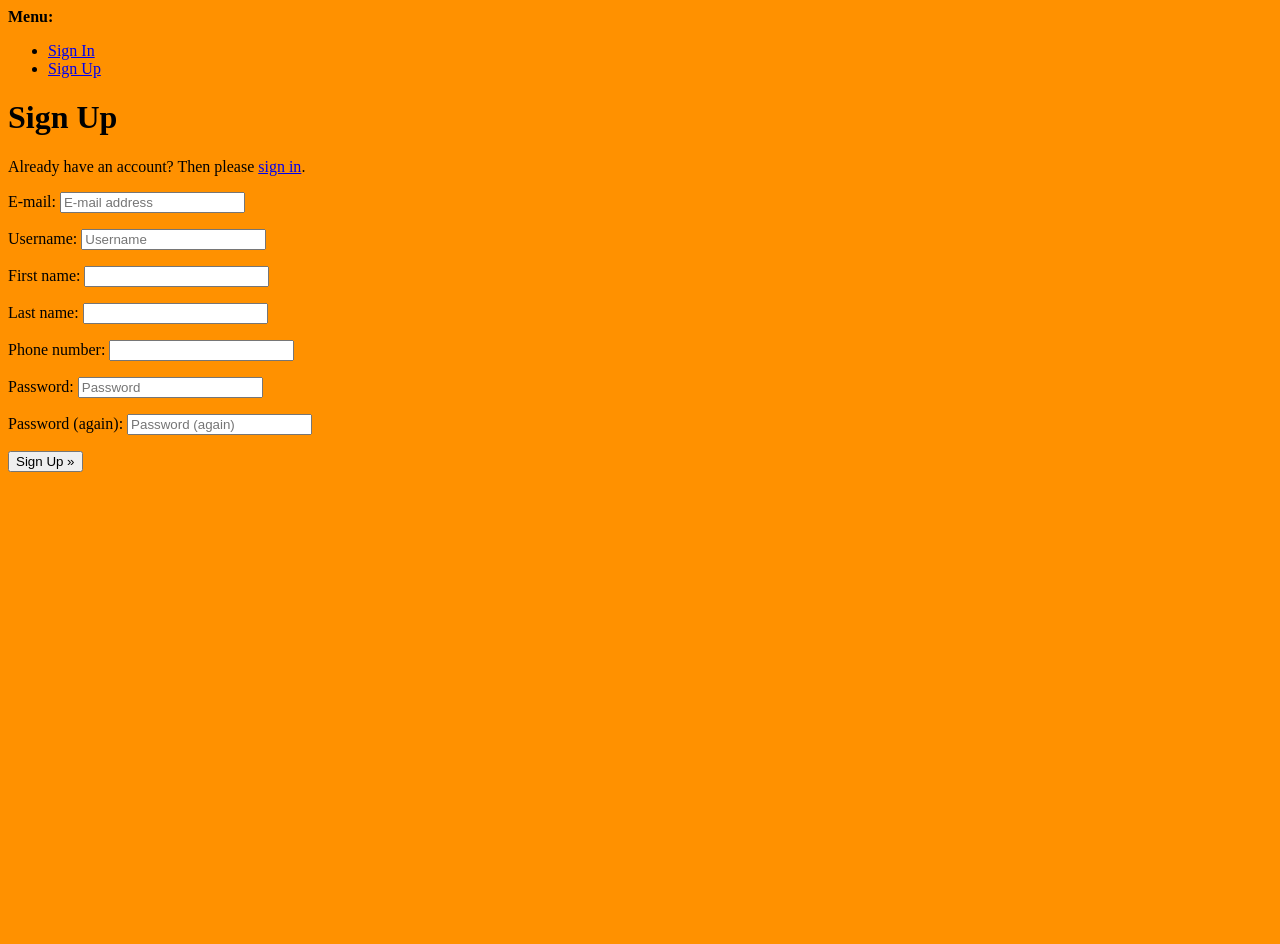
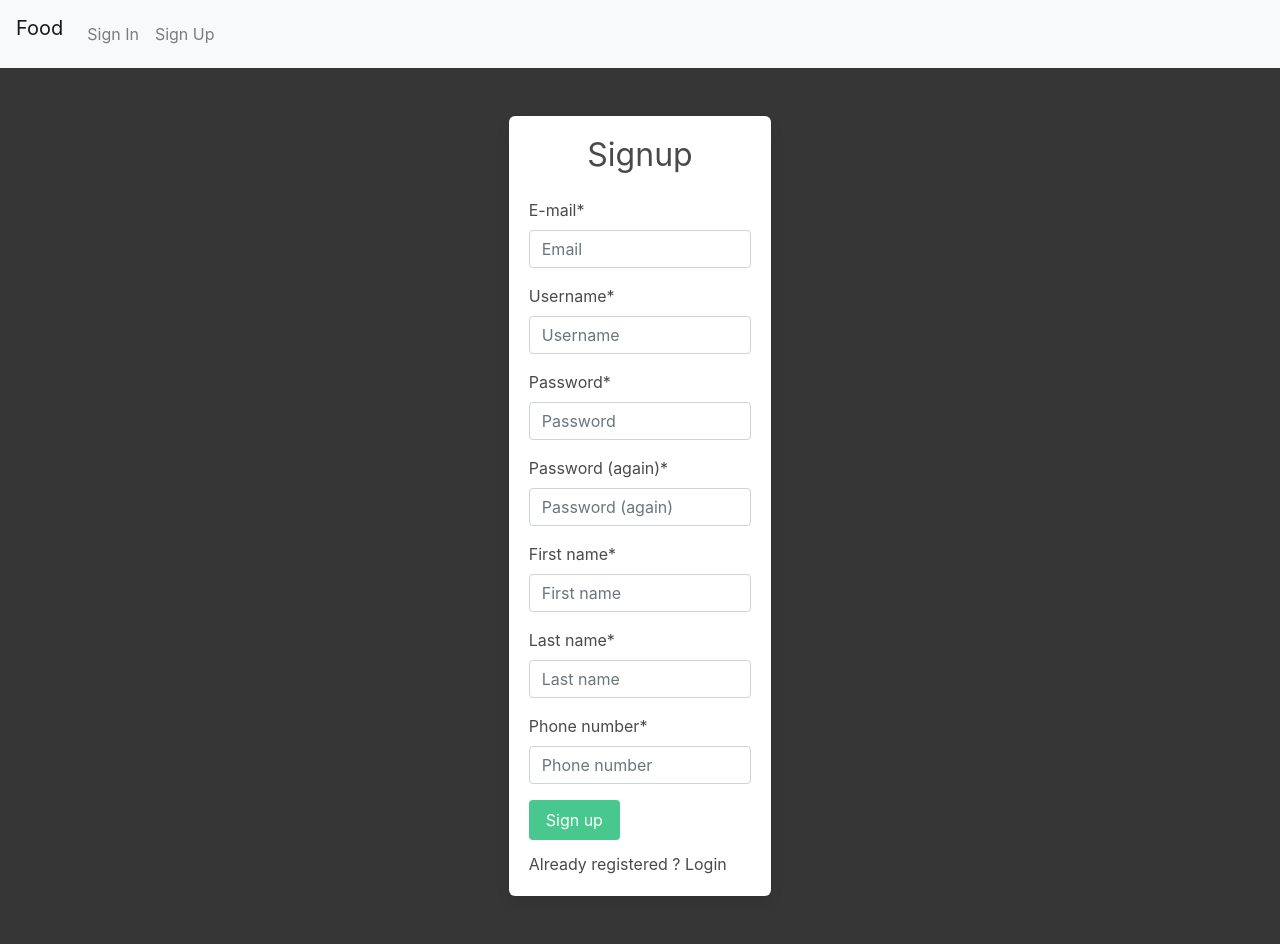
Before and after one commit to sanarkk/django-website, a Django app: page /home/signup/ in a window 1280 px wide. Before the commit the page ends 472 px from the top, so only its background shows below. Run offline with Django 4.2, Linux system fonts and the light colour scheme; some libraries are stand-ins or nearby versions.

Commit message:
Developed some web layout

```diff
--- a/core/settings/base.py
+++ b/core/settings/base.py
@@ -41,11 +41,14 @@ INSTALLED_APPS = [
     "django.utils.translation",
     "rest_framework",
     "djangoauth",
+    'crispy_forms',
     # django all-auth
     "allauth",
     "allauth.account",
     "allauth.socialaccount",
 ]
+
+CRISPY_TEMPLATE_PACK = 'bootstrap4'
 
 MIDDLEWARE = [
     "django.middleware." "security.SecurityMiddleware",
--- a/djangoauth/forms.py
+++ b/djangoauth/forms.py
@@ -6,13 +6,46 @@ from .models import UserProfile
 
 class CustomSignupForm(SignupForm):
     first_name = forms.CharField(
-        max_length=40, required=True, label=gettext_lazy("First name")
+        max_length=40, required=True, label=gettext_lazy("First name"), widget=forms.TextInput(attrs={
+            "class": "",
+            "type": "",
+            "placeholder": "First name",
+        })
     )
     last_name = forms.CharField(
-        max_length=40, required=True, label=gettext_lazy("Last name")
+        max_length=40, required=True, label=gettext_lazy("Last name"), widget=forms.TextInput(attrs={
+            "class": "",
+            "type": "",
+            "placeholder": "Last name",
+        })
+    )
+    email = forms.CharField(
+        max_length=40, required=True, label=gettext_lazy("Email"), widget=forms.TextInput(attrs={
+            "class": "",
+            "type": "",
+            "placeholder": "Email",
+        })
     )
     phone_number = forms.CharField(
-        max_length=40, required=False, label=gettext_lazy("Phone number")
+        max_length=40, required=True, label=gettext_lazy("Phone number"), widget=forms.TextInput(attrs={
+            "class": "",
+            "type": "",
+            "placeholder": "Phone number",
+        })
+    )
+    password1 = forms.CharField(
+        max_length=40, required=True, label=gettext_lazy("Password"), widget=forms.TextInput(attrs={
+            "class": "",
+            "type": "",
+            "placeholder": "Password",
+        })
+    )
+    password2 = forms.CharField(
+        max_length=40, required=True, label=gettext_lazy("Password"), widget=forms.TextInput(attrs={
+            "class": "",
+            "type": "",
+            "placeholder": "Password",
+        })
     )
 
     def save(self, request):
--- a/djangoauth/templates/main_page.html
+++ b/djangoauth/templates/main_page.html
@@ -2,36 +2,47 @@
 {% load static %}
 <html>
   <head>
-      <link rel="stylesheet" href="{% static 'css/test.css' %}" />
-    <title>{% block head_title %}{% endblock %}</title>
+    <link rel="stylesheet" href="https://stackpath.bootstrapcdn.com/bootstrap/4.1.3/css/bootstrap.min.css" integrity="sha384-MCw98/SFnGE8fJT3GXwEOngsV7Zt27NXFoaoApmYm81iuXoPkFOJwJ8ERdknLPMO" crossorigin="anonymous">
+        <link href="https://fonts.googleapis.com/css2?family=Quicksand:wght@600&display=swap" rel="stylesheet">
+    <link rel="stylesheet" href="https://cdn.jsdelivr.net/npm/bulma@0.9.0/css/bulma.min.css">
+    <script defer src="https://use.fontawesome.com/releases/v5.3.1/js/all.js"></script>
+    <title>{% block head_title %}Foods{% endblock %}</title>
     {% block extra_head %}
     {% endblock %}
   </head>
   <body>
     {% block body %}
-
-    {% if messages %}
-    <div>
-      <strong>Messages:</strong>
-      <ul>
-        {% for message in messages %}
-        <li>{{message}}</li>
-        {% endfor %}
-      </ul>
-    </div>
-    {% endif %}
-
-    <div>
-      <strong>Menu:</strong>
-      <ul>
-        {% if user.is_authenticated %}
-        <li><a href="{% url 'account_logout' %}">Sign Out</a></li>
-        {% else %}
-        <li><a href="{% url 'account_login' %}">Sign In</a></li>
-        <li><a href="{% url 'account_signup' %}">Sign Up</a></li>
-        {% endif %}
-      </ul>
-    </div>
+    <nav class="navbar navbar-expand-sm navbar-light bg-light">
+      <a class="navbar-brand" href="/">Food</a>
+      <button class="navbar-toggler" type="button" data-bs-toggle="collapse" data-target="#navbarText" aria-controls="navbarText" aria-expanded="false" aria-label="Toggle navigation">
+        <span class="navbar-toggler-icon"></span>
+      </button>
+      <div class="collapse navbar-collapse" id="navbarText">
+        <ul class="navbar-nav mr-auto">
+          {% if user.is_authenticated %}
+          <li class="nav-item">
+            <a class="nav-link" href="">Products</a>
+          </li>
+          <li class="nav-item">
+            <a class="nav-link" href="">Blog</a>
+          </li>
+          <li class="nav-item">
+            <a class="nav-link" href="">Contact</a>
+          </li>
+          <li class="nav-item">
+            <a class="nav-link" href="{% url 'account_logout' %}">Sign Out</a>
+          </li>
+          {% else %}
+          <li class="nav-item">
+            <a class="nav-link" href="{% url 'account_login' %}">Sign In</a>
+          </li>
+          <li class="nav-item">
+            <a class="nav-link" href="{% url 'account_signup' %}">Sign Up</a>
+          </li>
+          {% endif %}
+        </ul>
+      </div>
+    </nav>
     {% block content %}
     {% endblock %}
     {% endblock %}
--- a/templates/account/signup.html
+++ b/templates/account/signup.html
@@ -1,21 +1,47 @@
 {% extends "main_page.html" %}
 
 {% load i18n %}
+{% load crispy_forms_tags %}
 
 {% block head_title %}{% trans "Signup" %}{% endblock %}
 
 {% block content %}
-<h1>{% trans "Sign Up" %}</h1>
+ <section class="hero is-dark is-fullheight">
+      <div class="hero-body">
+        <div class="container">
+          <div class="columns is-centered">
+            <div class="column is-5-tablet is-4-desktop is-3-widescreen">
 
-<p>{% blocktrans %}Already have an account? Then please <a href="{{ login_url }}">sign in</a>.{% endblocktrans %}</p>
+              <form class="signup box" id="signup_form" method="post" action="{% url 'account_signup' %}">
+                {% csrf_token %}
+                <h1 class="has-text-centered mb-5 is-size-3">Signup</h1>
 
-<form class="signup" id="signup_form" method="post" action="{% url 'account_signup' %}">
-  {% csrf_token %}
-  {{ form.as_p }}
-  {% if redirect_field_value %}
-  <input type="hidden" name="{{ redirect_field_name }}" value="{{ redirect_field_value }}" />
-  {% endif %}
-  <button type="submit">{% trans "Sign Up" %} &raquo;</button>
-</form>
+                {{ form|crispy }}
+                {% if form.errors %}
+                  <div class="alert alert-error">
+                    <ul>
+                        {% for error in form.non_field_errors %}
+                        <li>{{ error }}</li>
+                        {% endfor %}
+                    </ul>
+                  </div>
+                {% endif %}
+                {% if redirect_field_value %}
+                  <input type="hidden" name="{{ redirect_field_name }}" value="{{ redirect_field_value }}" />
+                {% endif %}
+                <div class="field">
+                  <input value='Sign up' type="submit" class="button is-success">
+                </div>
+                <div class="field">
+                  Already registered ? <a href="{% url 'account_login' %}">Login</a>
+                </div>
+
+              </form>
+
+            </div>
+          </div>
+        </div>
+      </div>
+    </section>
 
 {% endblock %}
```
Also changed, not shown: requirements.txt (+15 -0 lines), templates/account/login.html (+22 -28 lines).
